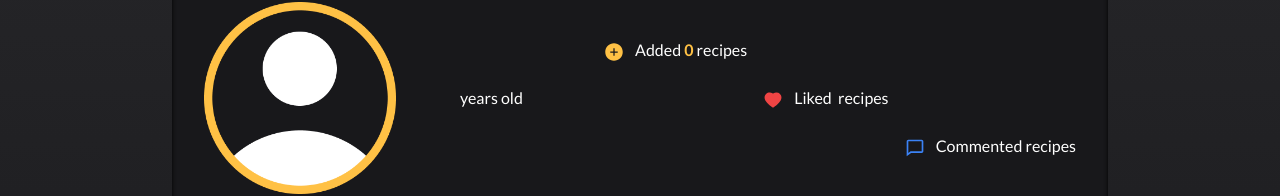
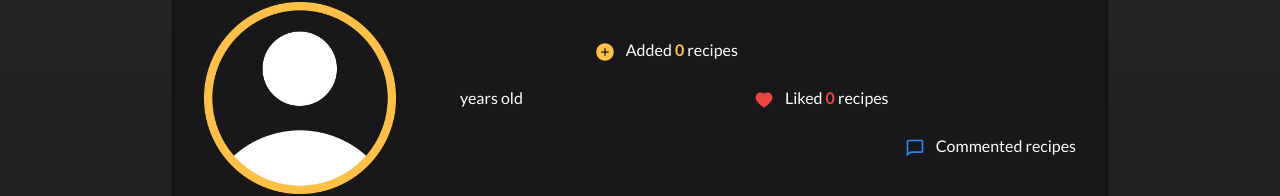
Before and after one commit to zwiro/mern-app-recipebase, a React (Vite) app in the folder client/: page /users/1 in a window 1280 px wide. Shown: the part 180-376 px from the top of the page. Built offline with nearby package versions, Linux system fonts and the light colour scheme; no server answers.

Commit message:
profile like count fix

```diff
--- a/client/src/pages/ProfilePage/index.jsx
+++ b/client/src/pages/ProfilePage/index.jsx
@@ -126,7 +126,7 @@ function ProfilePage() {
             <AiFillHeart className="mr-2 inline text-xl text-red-500" />{" "}
             Liked&nbsp;
             <span className="font-bold text-red-500">
-              {userLikes.count}
+              {userLikes.count ? userLikes.count : "0"}
             </span>{" "}
             recipes
           </p>
```
